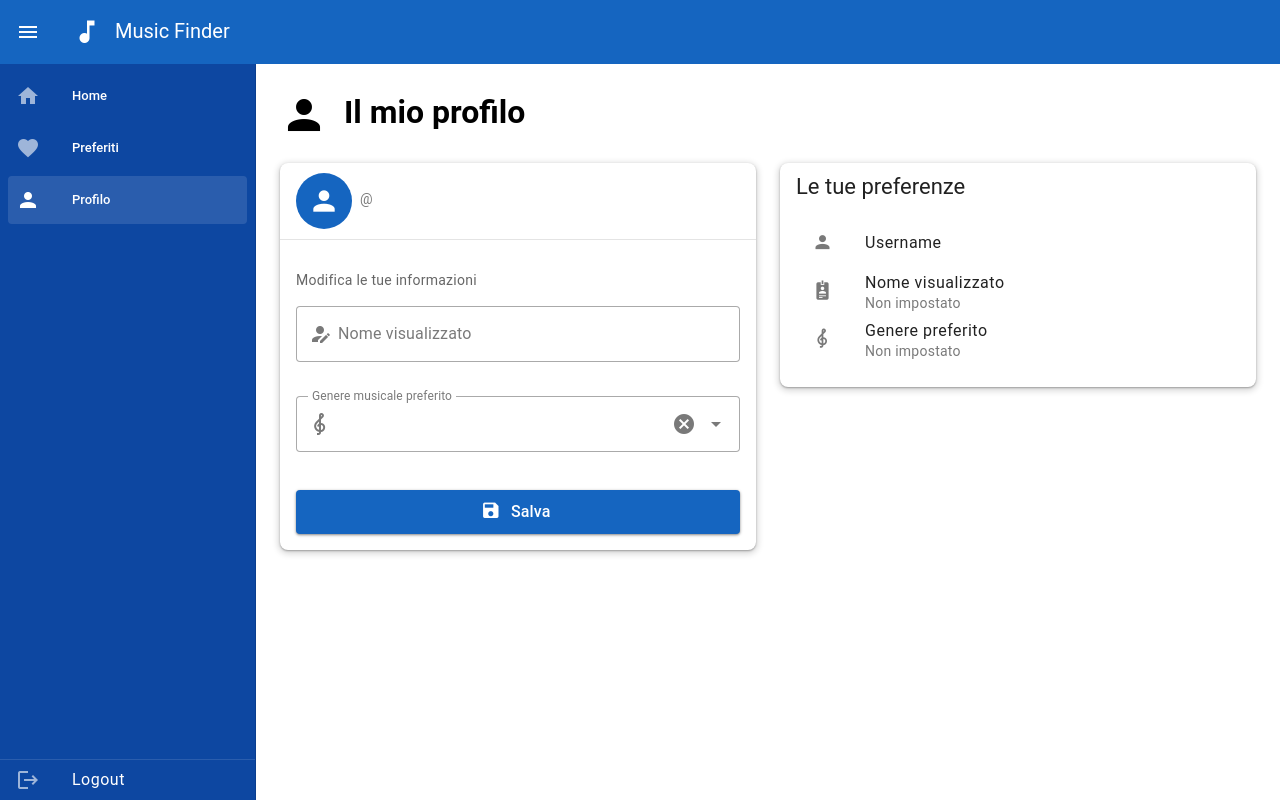
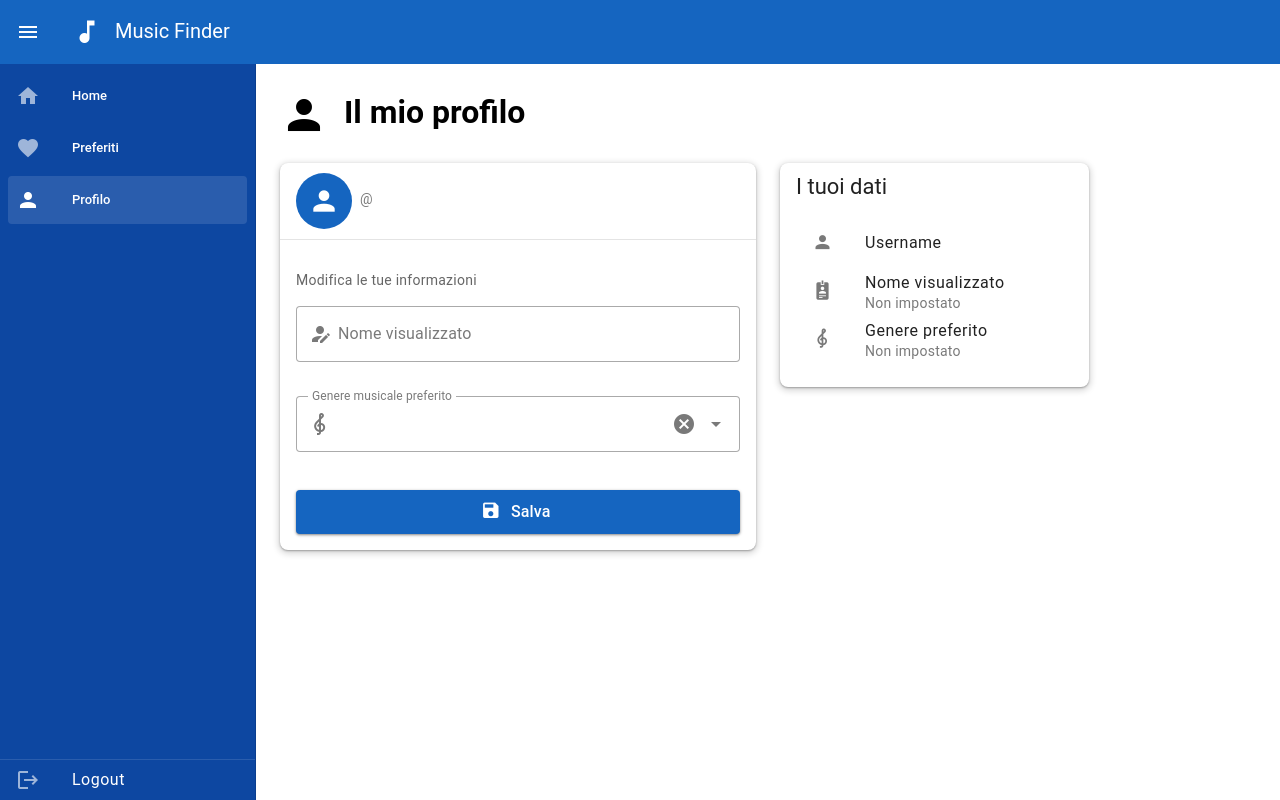
Before and after one commit to mrtrss925-dot/LyricSearch, a Vue app: page /profile in a window 1280 px wide. Built offline with nearby package versions, Linux system fonts and the light colour scheme; no server answers; the database is empty; sample sign-in values are in the browser's storage.

Commit message:
modifiche profilo

```diff
--- a/src/views/Profile.vue
+++ b/src/views/Profile.vue
@@ -107,10 +107,10 @@ async function salvaProfilo() {
       </v-card>
     </v-col>
 
-    <v-col cols="12" md="6">
+    <v-col cols="12" md="4">
       <v-card elevation="2" rounded="lg">
         <v-card-item>
-          <v-card-title>Le tue preferenze</v-card-title>
+          <v-card-title>I tuoi dati</v-card-title>
         </v-card-item>
         <v-card-text>
           <v-list>
```
